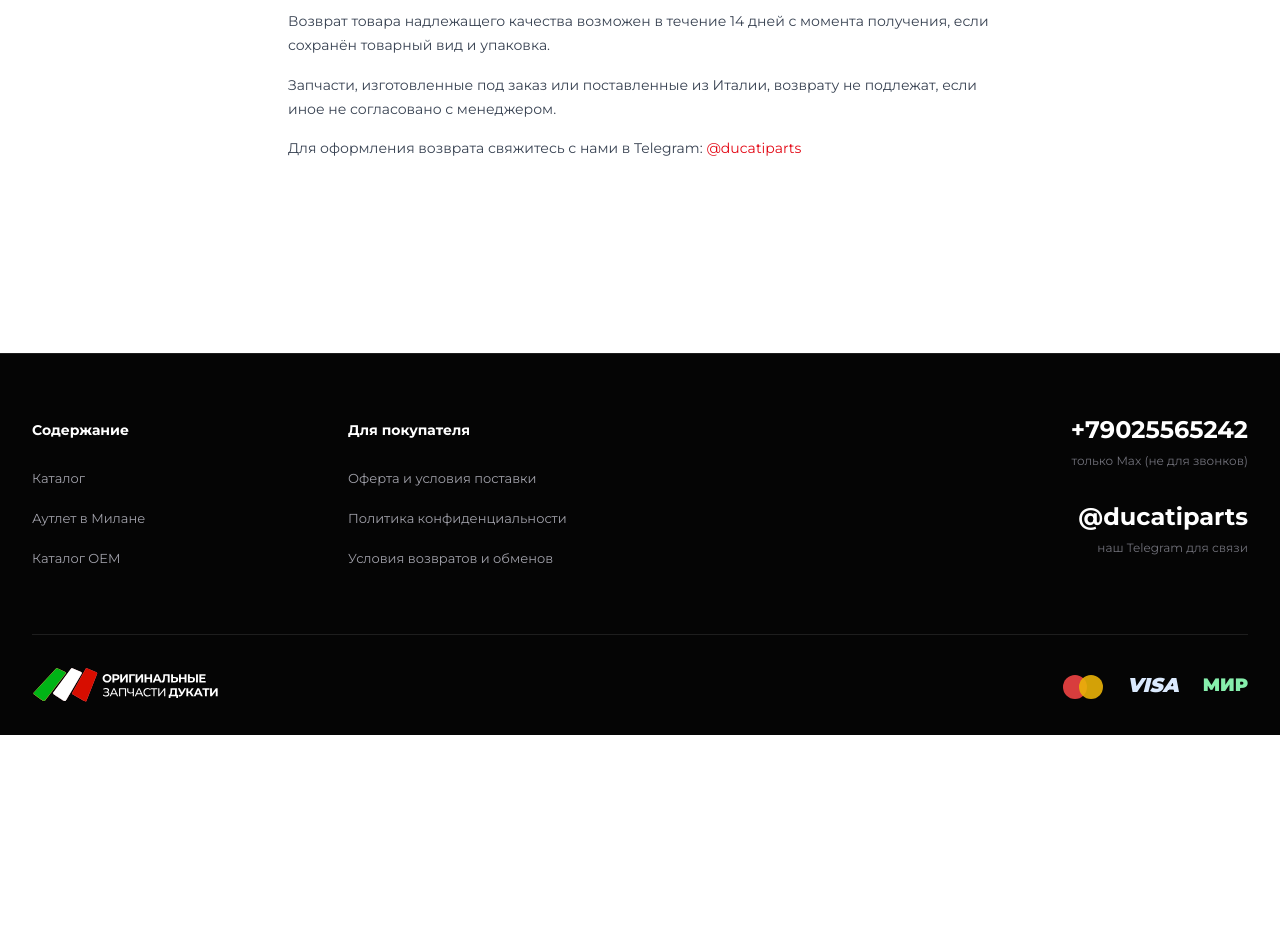
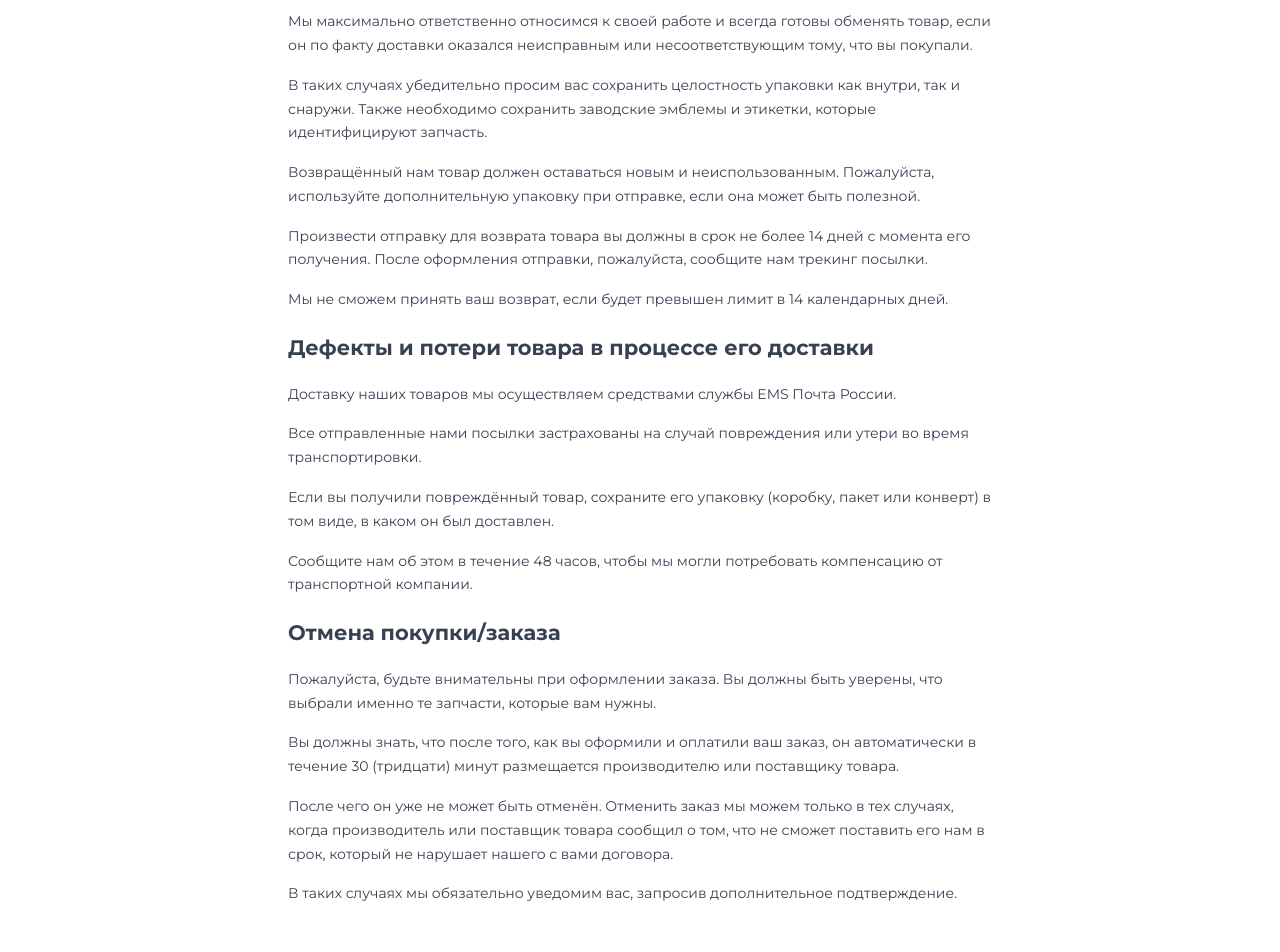
Before and after one commit to gasij/ducatipro, a Next.js app: page /returns in a window 1280 px wide. Shown: the part 300-1252 px from the top of the page. Before the commit the page ends 1035 px from the top, so only its background shows below. Built offline with nearby package versions, Linux system fonts and the light colour scheme.

Commit message:
Полный текст условий возвратов и обменов на странице /returns

```diff
--- a/app/returns/page.tsx
+++ b/app/returns/page.tsx
@@ -5,29 +5,88 @@ export default function ReturnsPage() {
   return (
     <div className={styles.page}>
       <div className={styles.breadcrumbs}>
-        <Link href="/">
-          Главная
-        </Link>
+        <Link href="/">Главная</Link>
         <span>/</span>
         <span className={styles.current}>Условия возвратов и обменов</span>
       </div>
-      <h1 className={styles.title}>
-        Условия возвратов и обменов
-      </h1>
+
+      <h1 className={styles.title}>Условия возвратов и обменов</h1>
+
       <div className={styles.content}>
         <p>
-          Возврат товара надлежащего качества возможен в течение 14 дней с момента получения,
-          если сохранён товарный вид и упаковка.
+          Мы максимально ответственно относимся к своей работе и всегда готовы
+          обменять товар, если он по факту доставки оказался неисправным или
+          несоответствующим тому, что вы покупали.
         </p>
+
         <p>
-          Запчасти, изготовленные под заказ или поставленные из Италии, возврату не подлежат,
-          если иное не согласовано с менеджером.
+          В таких случаях убедительно просим вас сохранить целостность упаковки
+          как внутри, так и снаружи. Также необходимо сохранить заводские эмблемы
+          и этикетки, которые идентифицируют запчасть.
         </p>
+
         <p>
-          Для оформления возврата свяжитесь с нами в Telegram:{' '}
-          <a href="https://t.me/ducatiparts">
-            @ducatiparts
-          </a>
+          Возвращённый нам товар должен оставаться новым и неиспользованным.
+          Пожалуйста, используйте дополнительную упаковку при отправке, если она
+          может быть полезной.
+        </p>
+
+        <p>
+          Произвести отправку для возврата товара вы должны в срок не более 14
+          дней с момента его получения. После оформления отправки, пожалуйста,
+          сообщите нам трекинг посылки.
+        </p>
+
+        <p>
+          Мы не сможем принять ваш возврат, если будет превышен лимит в 14
+          календарных дней.
+        </p>
+
+        <h2>Дефекты и потери товара в процессе его доставки</h2>
+
+        <p>
+          Доставку наших товаров мы осуществляем средствами службы EMS Почта
+          России.
+        </p>
+
+        <p>
+          Все отправленные нами посылки застрахованы на случай повреждения или
+          утери во время транспортировки.
+        </p>
+
+        <p>
+          Если вы получили повреждённый товар, сохраните его упаковку (коробку,
+          пакет или конверт) в том виде, в каком он был доставлен.
+        </p>
+
+        <p>
+          Сообщите нам об этом в течение 48 часов, чтобы мы могли потребовать
+          компенсацию от транспортной компании.
+        </p>
+
+        <h2>Отмена покупки/заказа</h2>
+
+        <p>
+          Пожалуйста, будьте внимательны при оформлении заказа. Вы должны быть
+          уверены, что выбрали именно те запчасти, которые вам нужны.
+        </p>
+
+        <p>
+          Вы должны знать, что после того, как вы оформили и оплатили ваш заказ,
+          он автоматически в течение 30 (тридцати) минут размещается производителю
+          или поставщику товара.
+        </p>
+
+        <p>
+          После чего он уже не может быть отменён. Отменить заказ мы можем только
+          в тех случаях, когда производитель или поставщик товара сообщил о том,
+          что не сможет поставить его нам в срок, который не нарушает нашего с
+          вами договора.
+        </p>
+
+        <p>
+          В таких случаях мы обязательно уведомим вас, запросив дополнительное
+          подтверждение.
         </p>
       </div>
     </div>
```
